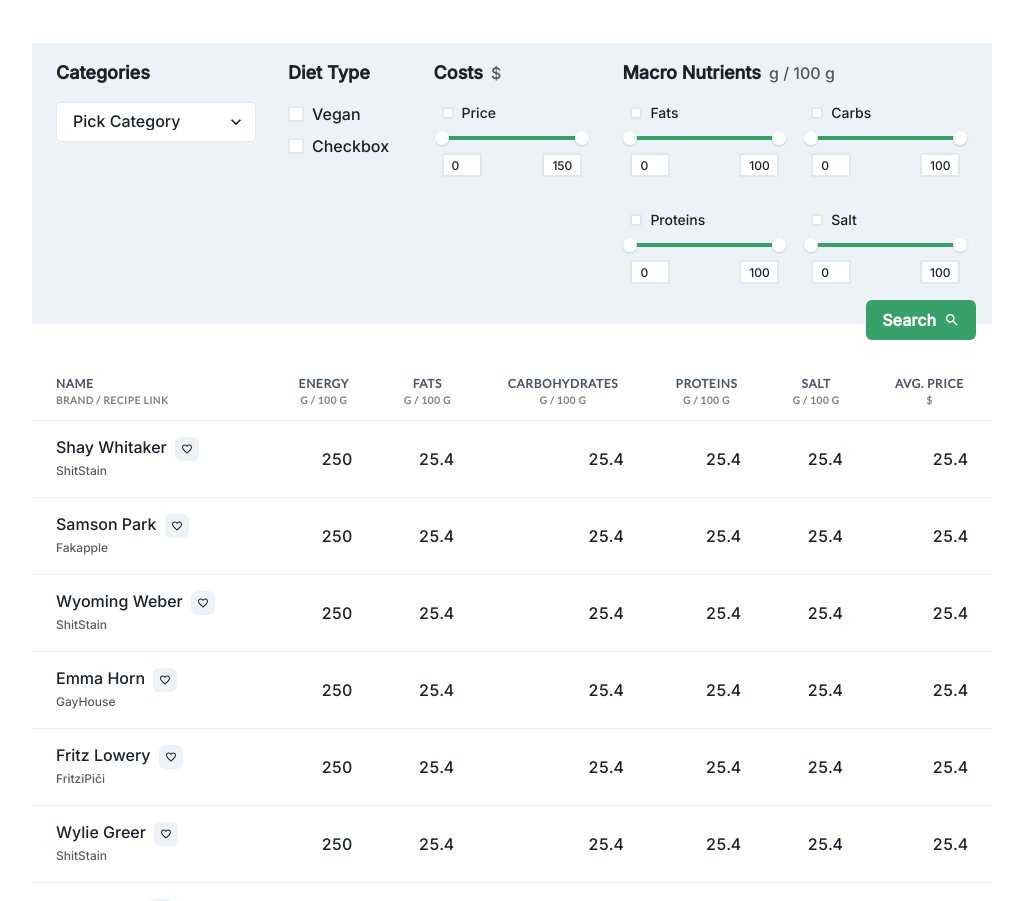
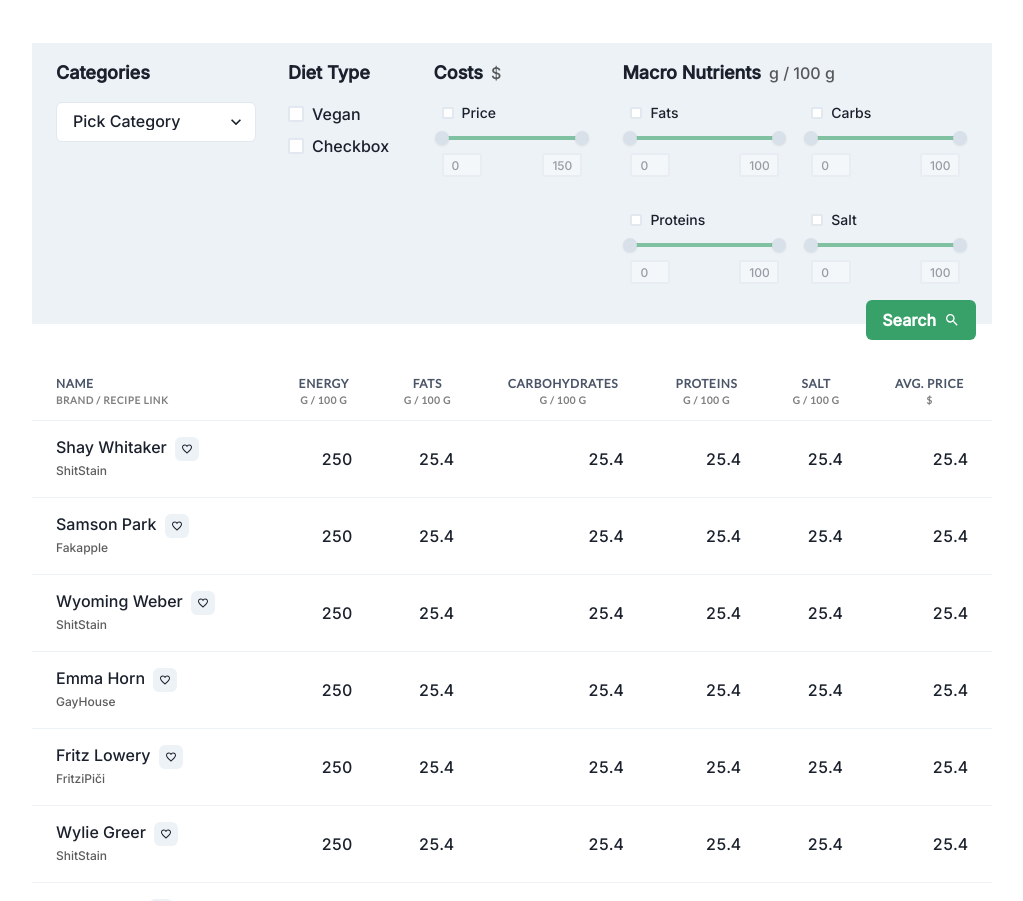
Before and after one commit to Makakusnik/Nupp, a Next.js app: page /products in a window 1280 px wide. Shown: the part 1168-2069 px from the top of the page, without its empty margins (128-1151 px from the left). Built offline with nearby package versions, Linux system fonts and the light colour scheme.

Commit message:
Added disable functionality to range sliders

```diff
--- a/components/Input/Sliders/RangeSliders.tsx
+++ b/components/Input/Sliders/RangeSliders.tsx
@@ -8,7 +8,7 @@ import {
   Input,
   Checkbox,
 } from "@chakra-ui/react";
-import { ChangeEvent, useState } from "react";
+import { ChangeEvent, SyntheticEvent, useState } from "react";
 
 interface RangeSliderProps {
   ariaValues: string[];
@@ -17,17 +17,12 @@ interface RangeSliderProps {
   title?: string;
 }
 
-export const RangeSliderWInput = ({
-  ariaValues,
-  defaultValues,
-  placeholderValues,
-  title,
-}: RangeSliderProps) => {
+export const RangeSliderWInput = ({ ariaValues, defaultValues, placeholderValues, title }: RangeSliderProps) => {
   const [min, setMin] = useState<number>(defaultValues[0]);
   const [max, setMax] = useState<number>(defaultValues[1]);
   const [definiteMin, setDefiniteMin] = useState<number>(defaultValues[0]);
   const [definiteMax, setDefiniteMax] = useState<number>(defaultValues[1]);
-
+  const [isChecked, setChecked] = useState<boolean>(false);
   /*
    * Checks if values minimal value is lower than max, and vice versa, then
    * then sets definite values and indefinite values accordingly.
@@ -73,16 +68,24 @@ export const RangeSliderWInput = ({
     setDefiniteMax(min > max ? min : max);
   };
 
+  const handleCheckbuttonChange = (e: SyntheticEvent) => {
+    setChecked(!isChecked);
+  };
+
   return (
     <VStack alignItems="start">
-      <Checkbox size="sm">{title}</Checkbox>
+      <Checkbox isChecked={isChecked} onChange={handleCheckbuttonChange} size="sm" name={title + "Checkbox"}>
+        {title}
+      </Checkbox>
       <RangeSlider
         w="100%"
         colorScheme="green"
         aria-label={ariaValues}
         defaultValue={defaultValues}
         value={[definiteMin, definiteMax]}
+        name={title}
         onChange={handleChangeRangeSlider}
+        isDisabled={!isChecked}
       >
         <RangeSliderTrack>
           <RangeSliderFilledTrack />
@@ -92,7 +95,9 @@ export const RangeSliderWInput = ({
       </RangeSlider>
       <HStack justifyContent="space-between" w="100%">
         <Input
+          isDisabled={!isChecked}
           type="number"
+          name={title + "min"}
           placeholder={placeholderValues[0]}
           size="xs"
           w="40px"
@@ -102,6 +107,8 @@ export const RangeSliderWInput = ({
         ></Input>
         <Input
           type="number"
+          isDisabled={!isChecked}
+          name={title + "max"}
           colorScheme="green"
           placeholder={placeholderValues[1]}
           size="xs"
```
